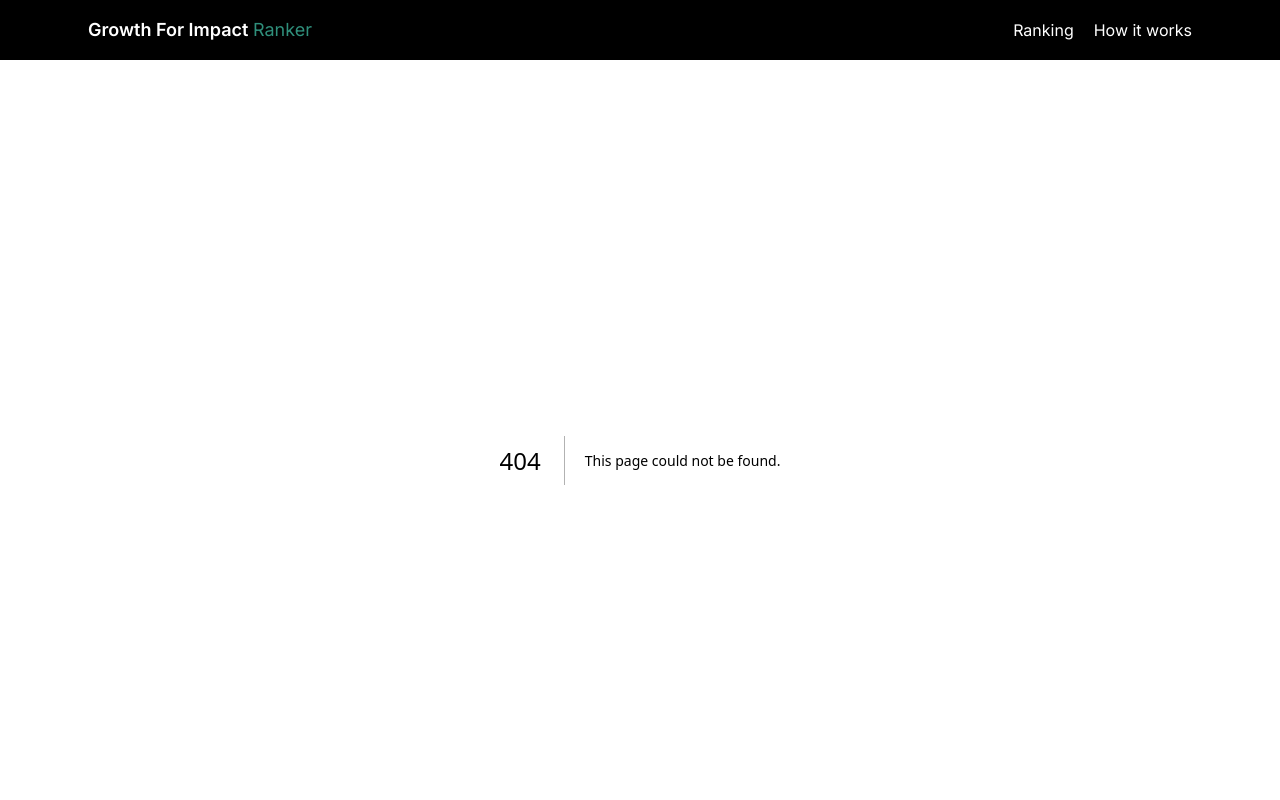
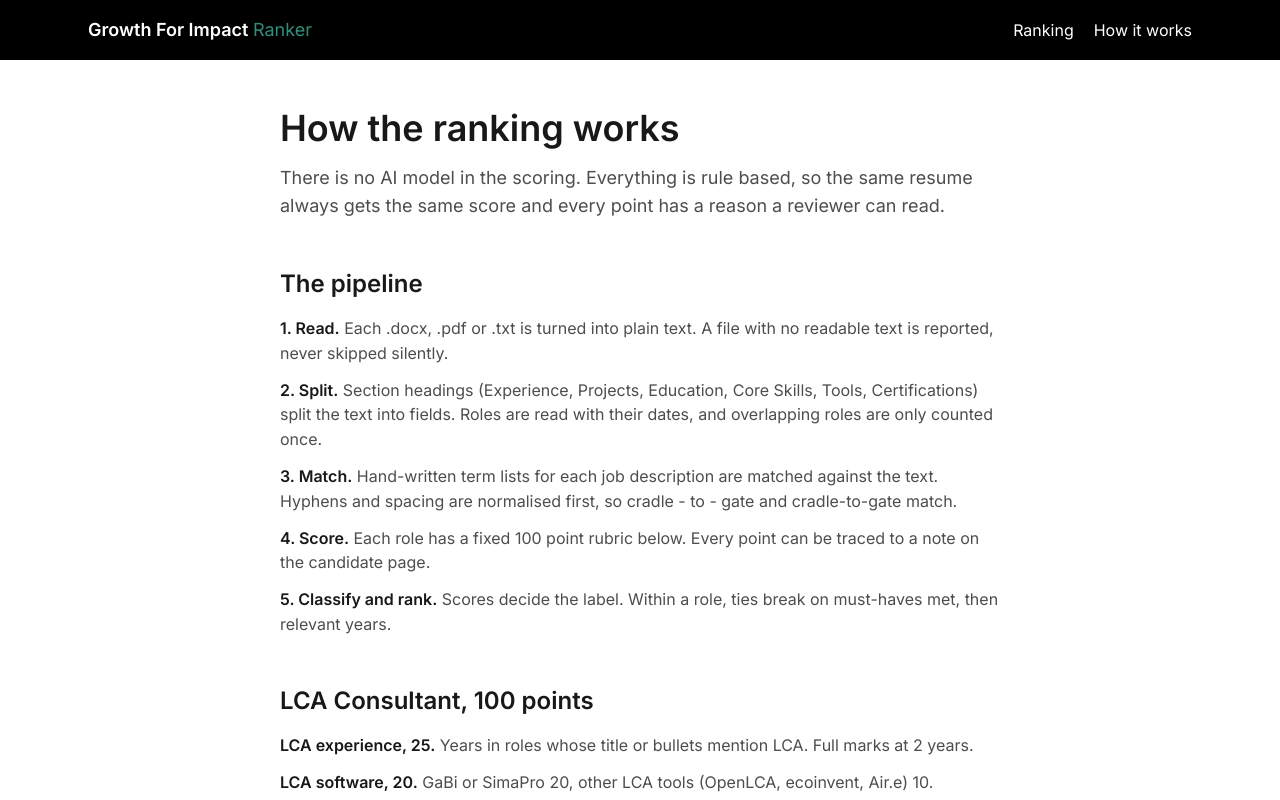
Before and after one commit to tech-dipesh/gfi_oa, a Next.js app: page /method in a window 1280 px wide. Before the commit this address had no page. Shown: the top 800 px of the page. Built offline with nearby package versions, Linux system fonts and the light colour scheme.

Commit message:
How It Work a Single Page With Also a Test Linkt Config

```diff
--- /dev/null
+++ b/src/app/method/page.tsx
@@ -0,0 +1,59 @@
+import type { ReactNode } from "react"
+import { roles } from "@/jobs/roles"
+import { GAP, MIN } from "@/scoring/classify"
+
+const steps = [
+  ["Read", "Each .docx, .pdf or .txt is turned into plain text. A file with no readable text is reported, never skipped silently."],
+  ["Split", "Section headings (Experience, Projects, Education, Core Skills, Tools, Certifications) split the text into fields. Roles are read with their dates, and overlapping roles are only counted once."],
+  ["Match", "Hand-written term lists for each job description are matched against the text. Hyphens and spacing are normalised first, so cradle - to - gate and cradle-to-gate match."],
+  ["Score", "Each role has a fixed 100 point rubric below. Every point can be traced to a note on the candidate page."],
+  ["Classify and rank", "Scores decide the label. Within a role, ties break on must-haves met, then relevant years."],
+]
+
+const Block = ({ title, children }: { title: string; children: ReactNode }) => (
+  <section className="mt-12">
+    <h2 className="text-2xl font-semibold text-ink">{title}</h2>
+    <div className="mt-4 space-y-3">{children}</div>
+  </section>
+)
+
+export default function Method() {
+  return (
+    <main className="mx-auto max-w-3xl px-4 py-12 sm:px-6">
+      <h1 className="text-4xl font-semibold text-ink">How the ranking works</h1>
+      <p className="mt-4 text-lg">There is no AI model in the scoring. Everything is rule based, so the same resume always gets the same score and every point has a reason a reviewer can read.</p>
+      <Block title="The pipeline">
+        <ol className="space-y-3">
+          {steps.map(([name, text], i) => (
+            <li key={name}><span className="font-semibold text-ink">{i + 1}. {name}.</span> {text}</li>
+          ))}
+        </ol>
+      </Block>
+      {(["lca", "ux"] as const).map((r) => (
+        <Block key={r} title={`${roles[r].name}, 100 points`}>
+          <ul className="space-y-3">
+            {roles[r].weights.map((w) => (
+              <li key={w.label}><span className="font-semibold text-ink">{w.label}, {w.max}.</span> {w.rule}</li>
+            ))}
+          </ul>
+        </Block>
+      ))}
+      <Block title="Classification">
+        <p>A resume qualifies for a role when its score is at least {MIN} and the resume contains at least one core term of that role (LCA, life cycle, EPD for the LCA role. UI, UX, Figma, product design for the design role).</p>
+        <ul className="list-disc space-y-2 pl-5">
+          <li><span className="font-medium text-ink">Both</span> when it qualifies for both roles and the scores are within {GAP} points.</li>
+          <li><span className="font-medium text-ink">LCA or UI/UX</span> when it qualifies for one role, or clearly leads in the one it qualifies for.</li>
+          <li><span className="font-medium text-ink">Uncertain</span> when neither role qualifies, or the file could not be read.</li>
+        </ul>
+      </Block>
+      <Block title="What can go wrong">
+        <ul className="list-disc space-y-2 pl-5">
+          <li>Resumes without standard headings still get scored on their whole text, with a warning, but projects and roles may be missed.</li>
+          <li>Roles without dates cannot add to years. They are flagged on the candidate page.</li>
+          <li>In the supplied files some numbers were blanked by anonymisation (for example ISO standard numbers). These are flagged and score partly.</li>
+          <li>Keyword rules can miss synonyms. Reviewers should open the evidence and the original file before deciding.</li>
+        </ul>
+      </Block>
+    </main>
+  )
+}
```
Also changed, not shown: 1 other file (tests, documents, lock files or other folders).
